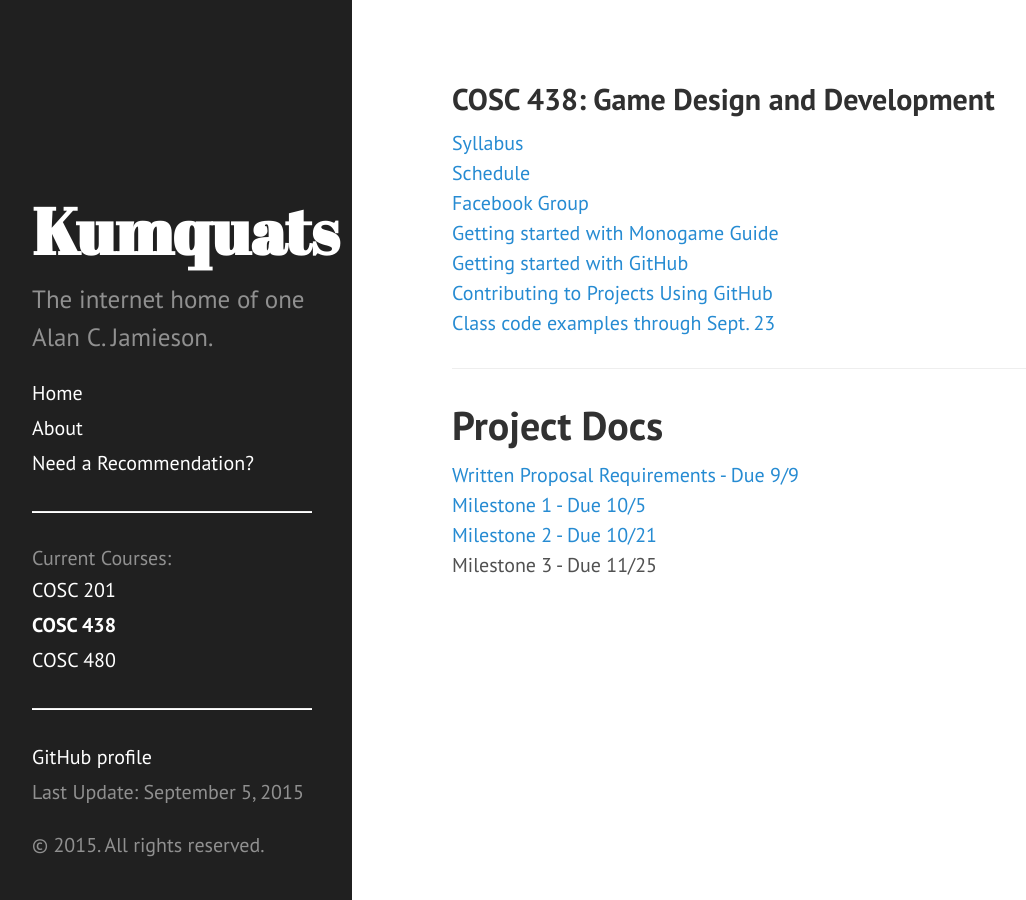
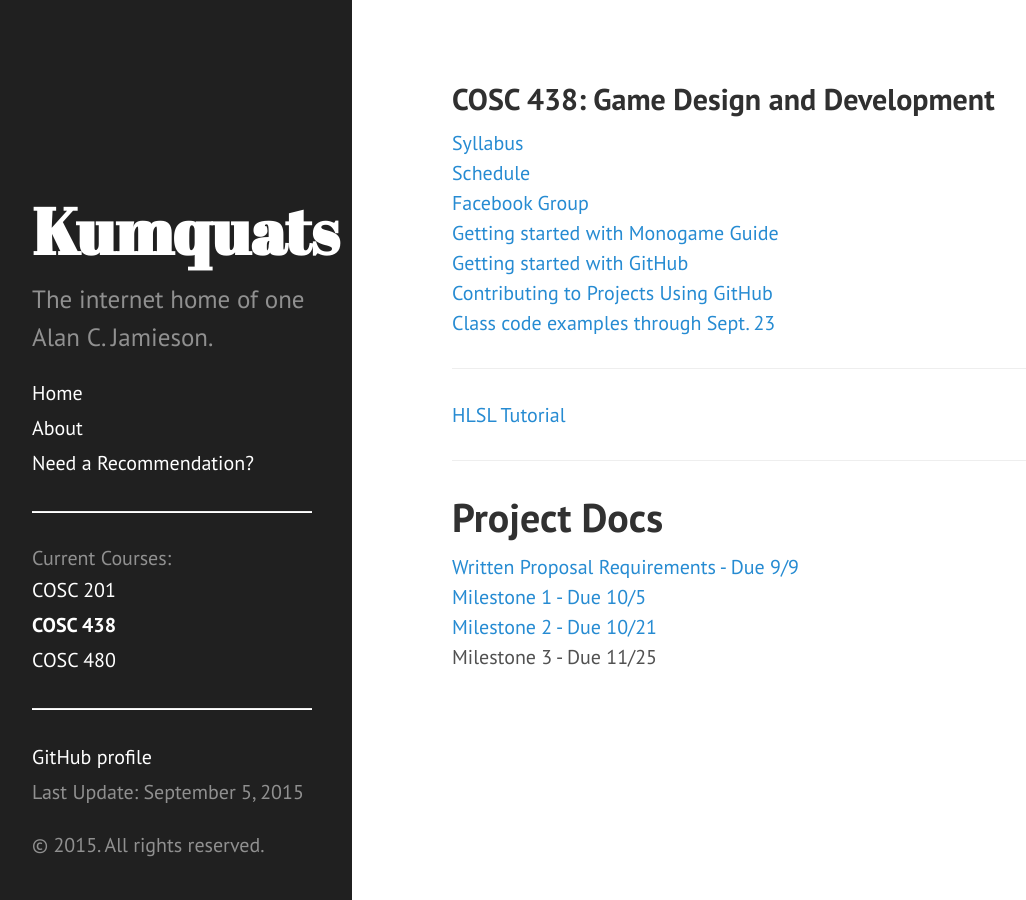
Before and after one commit to ripark/ripark.github.io, a Jekyll site: the page built from f15/cosc438.html, in a window 1280 px wide. Shown: the whole page, without its empty margins (8-1034 px from the left). Built offline with Jekyll 4.4.1, drawn with Linux system fonts in a browser that asks for light colours; Markdown is read by kramdown in place of the engine named in the settings.

Commit message:
HLSL tutorial link

```diff
--- a/f15/cosc438.html
+++ b/f15/cosc438.html
@@ -18,6 +18,8 @@ shorttitle: "COSC 438"
 <br>
 <a href="http://ripark.github.io/f15/temp2.zip">Class code examples through Sept. 23</a>
 <hr>
+<a href="http://kgiannakakis.github.io/MonoGameEffects/">HLSL Tutorial</a>
+<hr>
 <h1>Project Docs</h1>
 <a href="http://ripark.github.io/f15/COSC438WrittenProp.pdf">Written Proposal Requirements - Due 9/9</a>
 <br>
```
